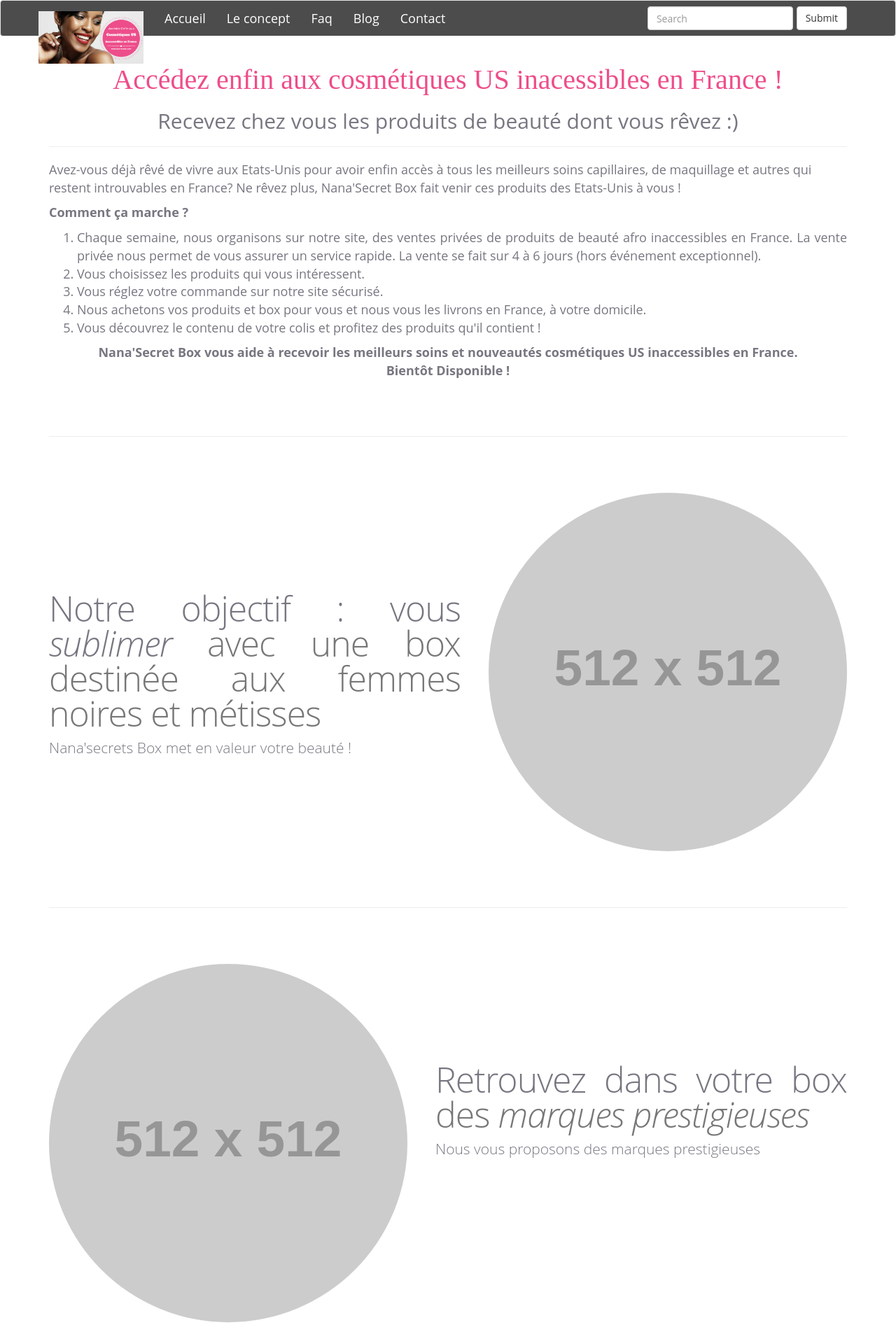
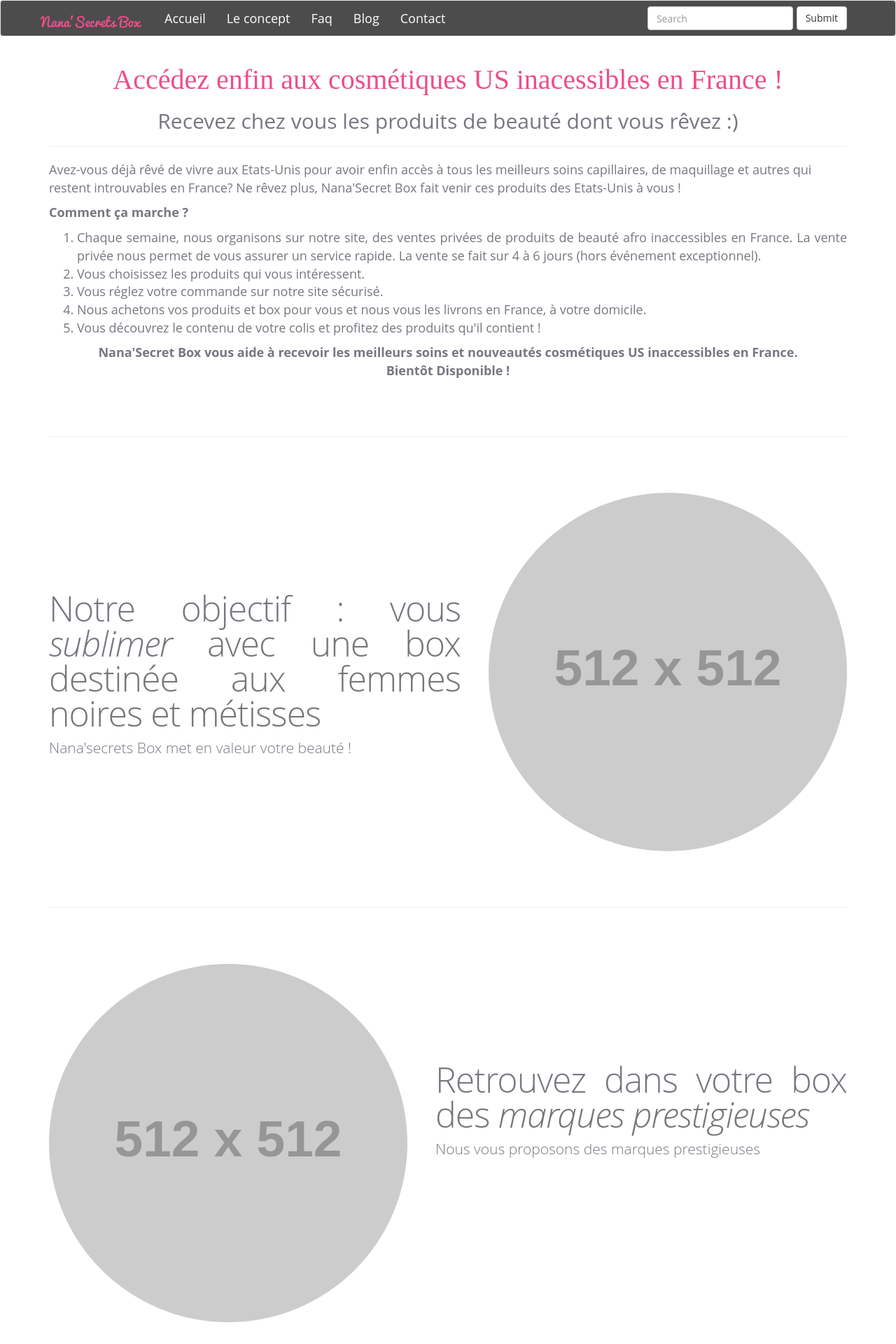
Before and after one commit to cdiomande78/jekyll-nanasecrets, a Jekyll site: the page built from le-concept.html, in a window 1280 px wide. Shown: the top 1920 px of the page at 70% size. Built offline with Jekyll 4.4.1, drawn with Linux system fonts in a browser that asks for light colours; nearby versions of some CDN libraries.

Commit message:
image slide

```diff
--- a/_layouts/default.html
+++ b/_layouts/default.html
@@ -73,7 +73,7 @@
         <span class="icon-bar"></span>
         <span class="icon-bar"></span>
       </button>
-      <a class="navbar-brand" href="index.html"><img src="{{ site.baseurl }}/images/1.jpg" alt="logo Nanasecrets" width="150 px" id="logo"></a>
+      <a class="navbar-brand" href="index.html"><img src="{{ site.baseurl }}/images/nansecretsbox_grand.png" alt="logo Nanasecrets" width="150 px" id="logo"></a>
     </div>
 
     <!-- Collect the nav links, forms, and other content for toggling -->
--- a/index.html
+++ b/index.html
@@ -23,7 +23,7 @@
                             </ol>
                             <div class="carousel-inner">
                                 <div class="item active">
-                                    <img class="slide-image" src="{{ site.baseurl }}/images/slider1.png" alt="" border="1">
+                                    <img class="slide-image" src="{{ site.baseurl }}/images/1.jpg" alt="" border="1">
                                 </div>
                                 <div class="item">
                                     <img class="slide-image" src="{{ site.baseurl }}/images/slider2.png" alt="" >
```
